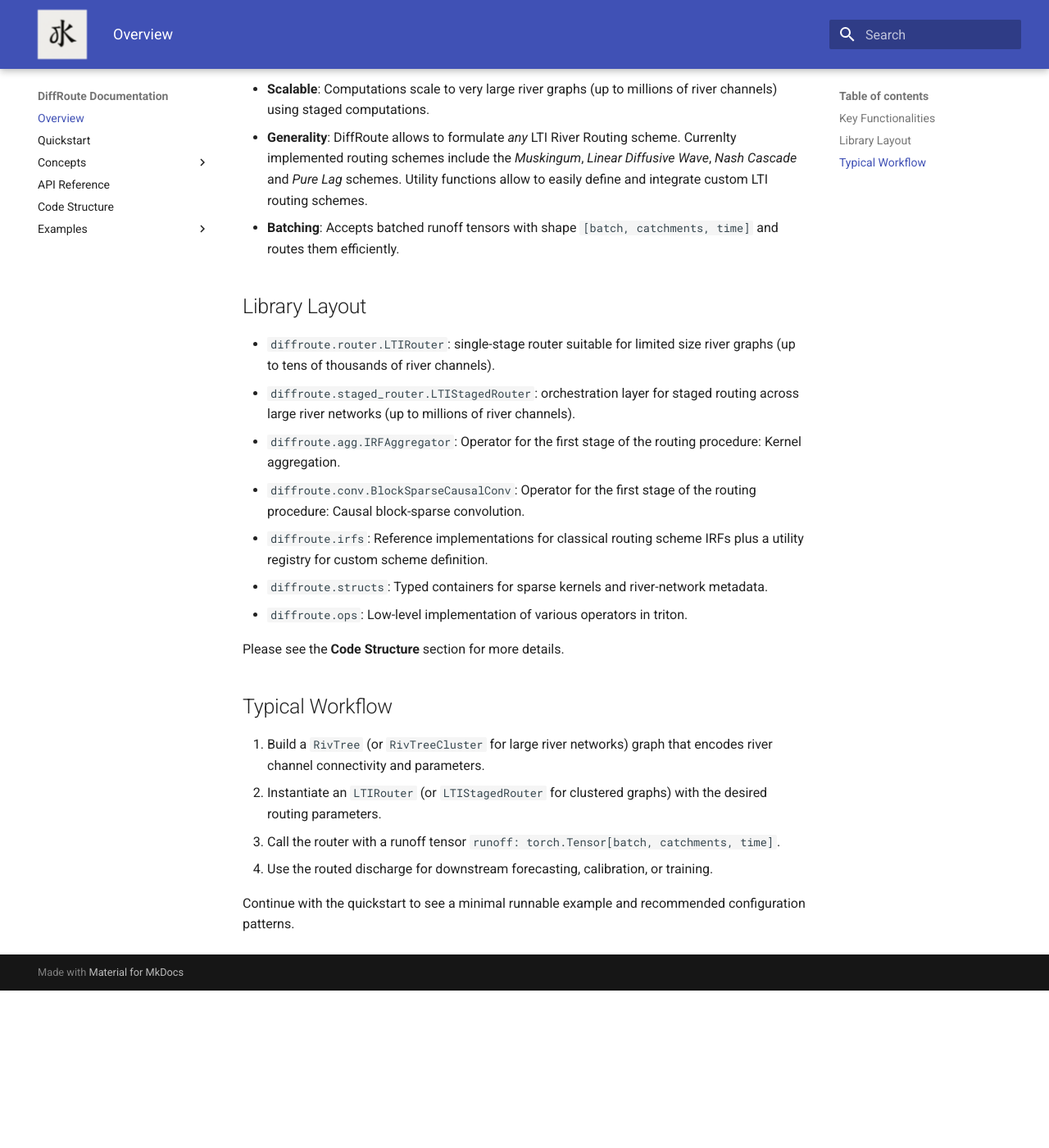
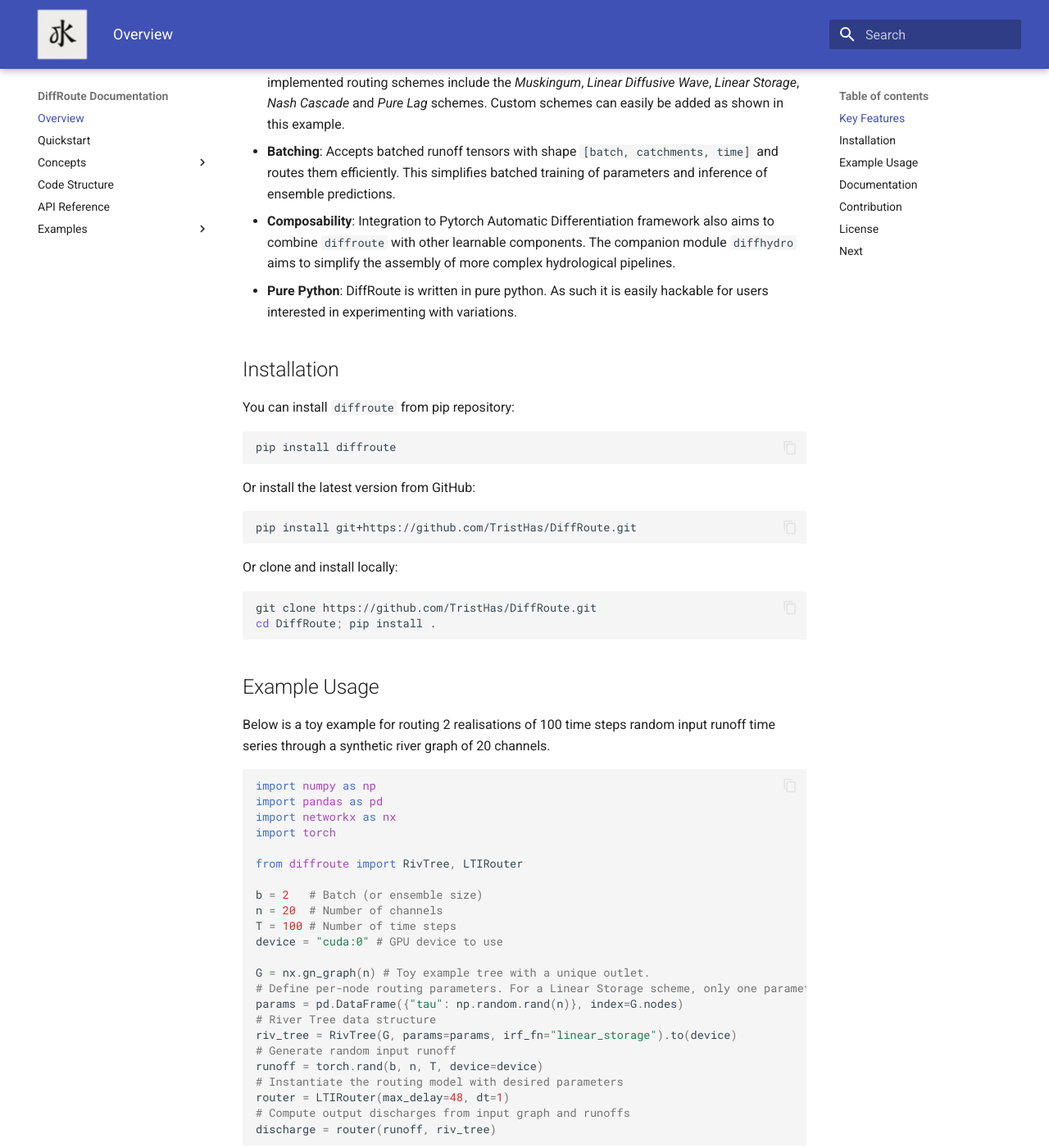
Before and after one commit to TristHas/DiffRoute, an MkDocs documentation site: the page built from docs/index.md, in a window 1280 px wide and 1400 px high, scrolled down 710 px. Shown: the whole window at 82% size. Built offline with MkDocs 1.6.1 and Material for MkDocs 9.7.7, drawn with Linux system fonts in a browser that asks for light colours; before the commit the page ends 1918 px from its top, so only the background shows below that; some of the changed text lies outside the part shown.

Commit message:
Clean up README and doc index

````diff
--- a/docs/index.md
+++ b/docs/index.md
@@ -1,39 +1,96 @@
 # DiffRoute Overview
 
-`diffroute` provides a differentiable, GPU-accelerated formulation of classical Linear Time Invariant (LTI) river routing models.
+`diffroute` provides a differentiable and GPU-accelerated formulation of classical Linear Time Invariant (LTI) river routing models.
 Every component is written in PyTorch, which keeps routing differentiable and easy to integrate in deep learning workflows.
 
-The motivation for, mathematical derivations behind, and illustrative use-cases of DiffRoute are presented in the paper *"Differentiable river routing for end-to-end learning of hydrological processes"*.
-
-We recommend using diffroute through the companion package `diffhydro`, which layers additional data structures and utilities to ease the use of DiffRoute, with minimal dependency.
-Nevertheless, DiffRoute can be used as a standalone component as showcased in this documentation.
+For advanced use-cases, we recommend using diffroute through the companion module `diffhydro`,
+which layers additional data structures and utilities to integrate DiffRoute into more complex differentiable hydrological pipelines, with minimal dependency.
+However, DiffRoute can also be used as a standalone component as showcased in this documentation.
 
 Please note that `diffroute` is in an early development stage and thus subject to changes.
 Nevertheless, the explanations included in this documentation are limited to API and structural components that are unlikely to change in the short to middle term.
 
-## Key Functionalities
+## Key Features
 - **GPU Acceleration**: Formulating LTI River Routing operations as 1D Convolution layers allow for efficient GPU execution.
 - **Differentiable**: DiffRoute is integrated to Pytorch, which allows for efficient gradient computations through Automatic Differentiation.
 - **Scalable**: Computations scale to very large river graphs (up to millions of river channels) using staged computations.
-- **Generality**: DiffRoute allows to formulate *any* LTI River Routing scheme. Currenlty implemented routing schemes include the *Muskingum*, *Linear Diffusive Wave*, *Nash Cascade* and *Pure Lag* schemes. Utility functions allow to easily define and integrate custom LTI routing schemes.
-- **Batching**: Accepts batched runoff tensors with shape `[batch, catchments, time]` and routes them efficiently.
+- **Generality**: DiffRoute allows to formulate *any* LTI River Routing scheme. Currenlty implemented routing schemes include the *Muskingum*, *Linear Diffusive Wave*, *Linear Storage*, *Nash Cascade* and *Pure Lag* schemes. Custom schemes can easily be added as shown in this example.
+- **Batching**: Accepts batched runoff tensors with shape `[batch, catchments, time]` and routes them efficiently. This simplifies batched training of parameters and inference of ensemble predictions.
+- **Composability**: Integration to Pytorch Automatic Differentiation framework also aims to combine `diffroute` with other learnable components. The companion module `diffhydro` aims to simplify the assembly of more complex hydrological pipelines.
+- **Pure Python**: DiffRoute is written in pure python. As such it is easily hackable for users interested in experimenting with variations.
 
-## Library Layout
-- `diffroute.router.LTIRouter`: single-stage router suitable for limited size river graphs (up to tens of thousands of river channels).
-- `diffroute.staged_router.LTIStagedRouter`: orchestration layer for staged routing across large river networks  (up to millions of river channels).
-- `diffroute.agg.IRFAggregator`: Operator for the first stage of the routing procedure: Kernel aggregation.
-- `diffroute.conv.BlockSparseCausalConv`: Operator for the first stage of the routing procedure: Causal block-sparse convolution.
-- `diffroute.irfs`: Reference implementations for classical routing scheme IRFs plus a utility registry for custom scheme definition.
-- `diffroute.structs`: Typed containers for sparse kernels and river-network metadata.
-- `diffroute.ops`: Low-level implementation of various operators in triton.
+## Installation
 
-Please see the **Code Structure** section for more details.
+You can install `diffroute` from pip repository:
 
-## Typical Workflow
+```bash
+pip install diffroute
+```
 
-1. Build a `RivTree` (or `RivTreeCluster` for large river networks) graph that encodes river channel connectivity and parameters.
-2. Instantiate an `LTIRouter` (or `LTIStagedRouter` for clustered graphs) with the desired routing parameters.
-3. Call the router with a runoff tensor `runoff: torch.Tensor[batch, catchments, time]`.
-4. Use the routed discharge for downstream forecasting, calibration, or training.
+Or install the latest version from GitHub:
+```bash
+pip install git+https://github.com/TristHas/DiffRoute.git
+```
 
-Continue with the quickstart to see a minimal runnable example and recommended configuration patterns.
+Or clone and install locally:
+
+```bash
+git clone https://github.com/TristHas/DiffRoute.git
+cd DiffRoute; pip install .
+```
+
+## Example Usage
+
+Below is a toy example for routing 2 realisations of 100 time steps random input runoff time series through a synthetic river graph of 20 channels.
+
+```python
+import numpy as np
+import pandas as pd
+import networkx as nx
+import torch
+
+from diffroute import RivTree, LTIRouter
+
+b = 2   # Batch (or ensemble size)
+n = 20  # Number of channels
+T = 100 # Number of time steps
+device = "cuda:0" # GPU device to use
+
+G = nx.gn_graph(n) # Toy example tree with a unique outlet.
+# Define per-node routing parameters. For a Linear Storage scheme, only one parameter "tau"
+params = pd.DataFrame({"tau": np.random.rand(n)}, index=G.nodes)
+# River Tree data structure
+riv_tree = RivTree(G, params=params, irf_fn="linear_storage").to(device)
+# Generate random input runoff
+runoff = torch.rand(b, n, T, device=device)
+# Instantiate the routing model with desired parameters
+router = LTIRouter(max_delay=48, dt=1)
+# Compute output discharges from input graph and runoffs
+discharge = router(runoff, riv_tree)
+```
+
+## Documentation
+
+We recommend first having a look at the [Quickstart](quickstart.md) page for additional explanations on the above code snippet.
+
+The [Concepts](concepts/single_stage.md) section introduces the main data structures and workflows provided by DiffRoute.
+
+Details on repository structure and API are laid out in [Code Structure](code_structure.md) and the [API Reference](api.md).
+
+The [Examples](examples/rapid.md) section provides two tutorial notebooks for (i) accelerating existing RAPID simulations on GPU and (ii) integrating custom LTI schemes.
+
+For advanced usage examples and integration of DiffRoute into larger differentiable hydrological pipelines, please refer to the [DiffHydro documentation](https://github.com/TristHas/DiffHydro).
+
+## Contribution
+
+This project is under early development efforts. Please be aware that some changes may be brought to the API in future versions.
+We appreciate all contributions, from reporting bugs to implementing new features.
+Please use the [GitHub Issues](https://github.com/TristHas/DiffRoute/issues) for any contribution, comment or request.
+
+## License
+
+This project is licensed under the terms of the MIT license.
+
+## Next
+
+Continue with the [Quickstart](quickstart.md) to see a minimal runnable example and recommended configuration patterns.
--- a/mkdocs.yml
+++ b/mkdocs.yml
@@ -14,12 +14,12 @@ nav:
   - Overview: index.md
   - Quickstart: quickstart.md
   - Concepts:
-      - Single Stage Routing: concepts/single_stage.md
+      - Basic Routing: concepts/single_stage.md
       - Multi-stage Routing: concepts/multi_stage.md
       - Data Structures: concepts/data_structures.md
       - IO: concepts/io.md
+  - Code Structure: code_structure.md
   - API Reference: api.md
-  - Code Structure: code_structure.md
   - Examples:
       - Routing a RAPID Project: examples/rapid.md
       - Defining a Custom IRF: examples/custom_irf.md
````
Also changed, not shown: README.md (+57 -34 lines).
